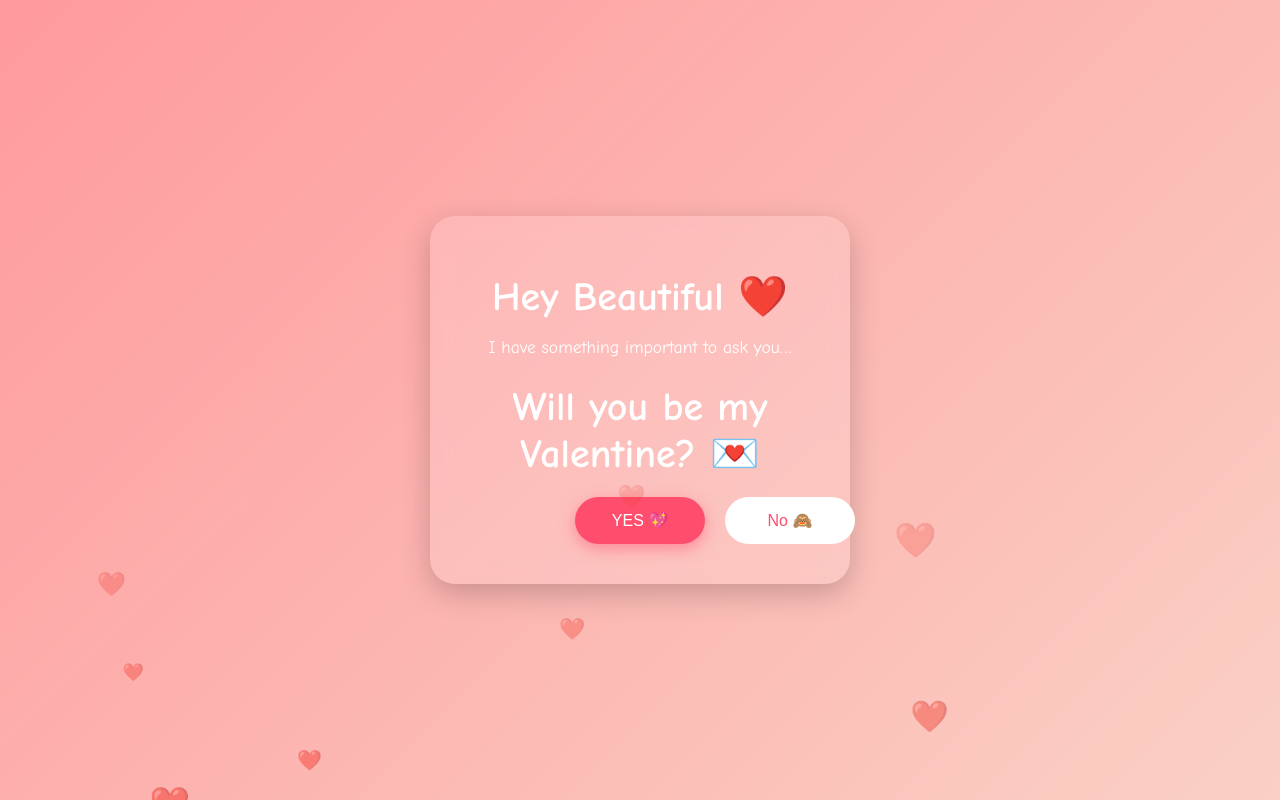
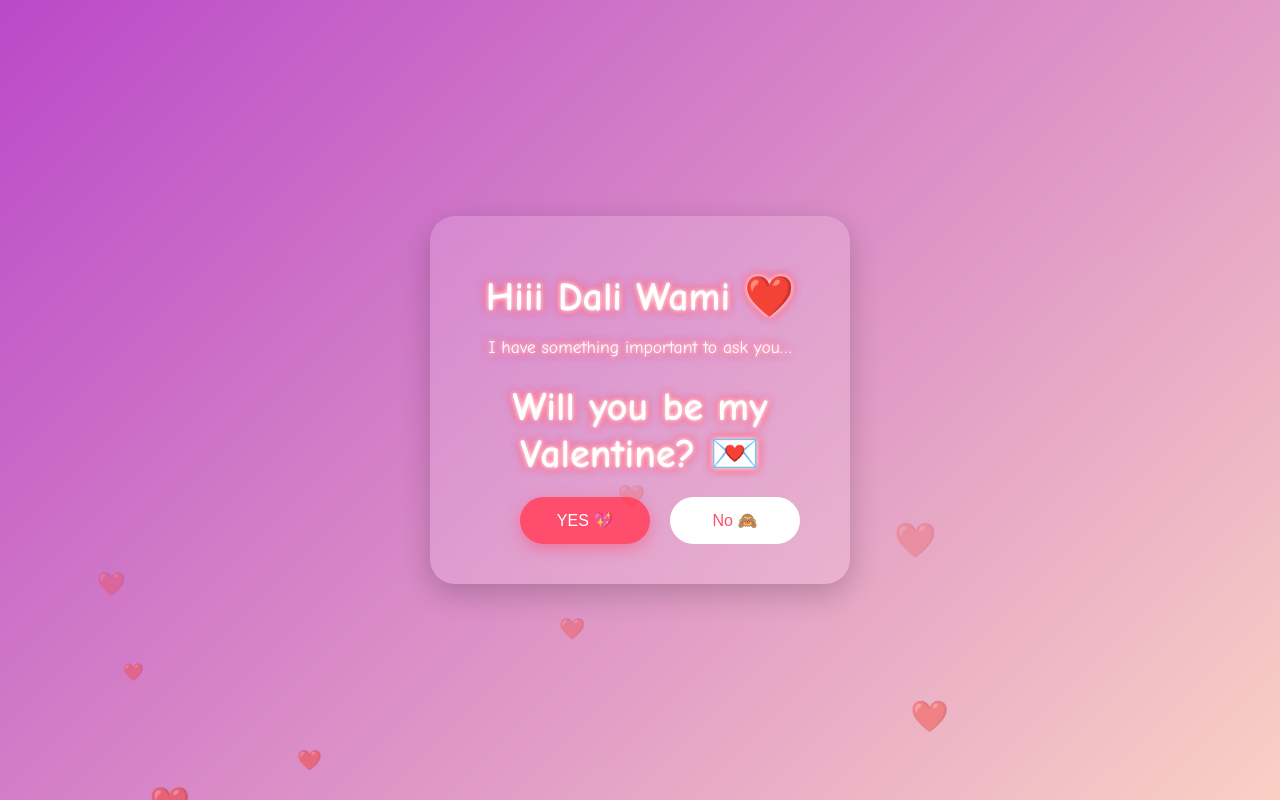
Before and after one commit to Kwenza05/valentine, a plain HTML site: page index.html in a window 1280 px wide. Drawn offline with Linux system fonts and the light colour scheme.

Commit message:
Update index.html

```diff
--- a/index.html
+++ b/index.html
@@ -13,7 +13,7 @@
     body {
         margin: 0;
         font-family: 'Poppins', 'Comic Sans MS', cursive, sans-serif;
-        background: linear-gradient(135deg, #ff9a9e, #fad0c4);
+        background: linear-gradient(135deg, #ba49c9, #fad0c4);
         display: flex;
         justify-content: center;
         align-items: center;
@@ -38,7 +38,13 @@
         margin-bottom: 10px;
         font-size: clamp(1.8rem, 5vw, 2.5rem);
     }
-
+    h1, p, .message {
+        text-shadow:
+            0 0 5px #ffffff,
+            0 0 10px #ffb3c1,
+            0 0 10px #ff4d6d,
+            0 0 10px #ff1e4d;
+    }
     p {
         color: white;
         font-size: 1.1rem;
@@ -48,6 +54,7 @@
     .buttons {
         position: relative;
         margin-top: 10px;
+        margin-left: -110px;
     }
 
     button {
@@ -116,7 +123,7 @@
 <body>
 
 <div class="card">
-    <h1>Hey Beautiful ❤️</h1>
+    <h1>Hiii Dali Wami ❤️</h1>
     <p>I have something important to ask you…</p>
     <h1>Will you be my Valentine? 💌</h1>
 
```
